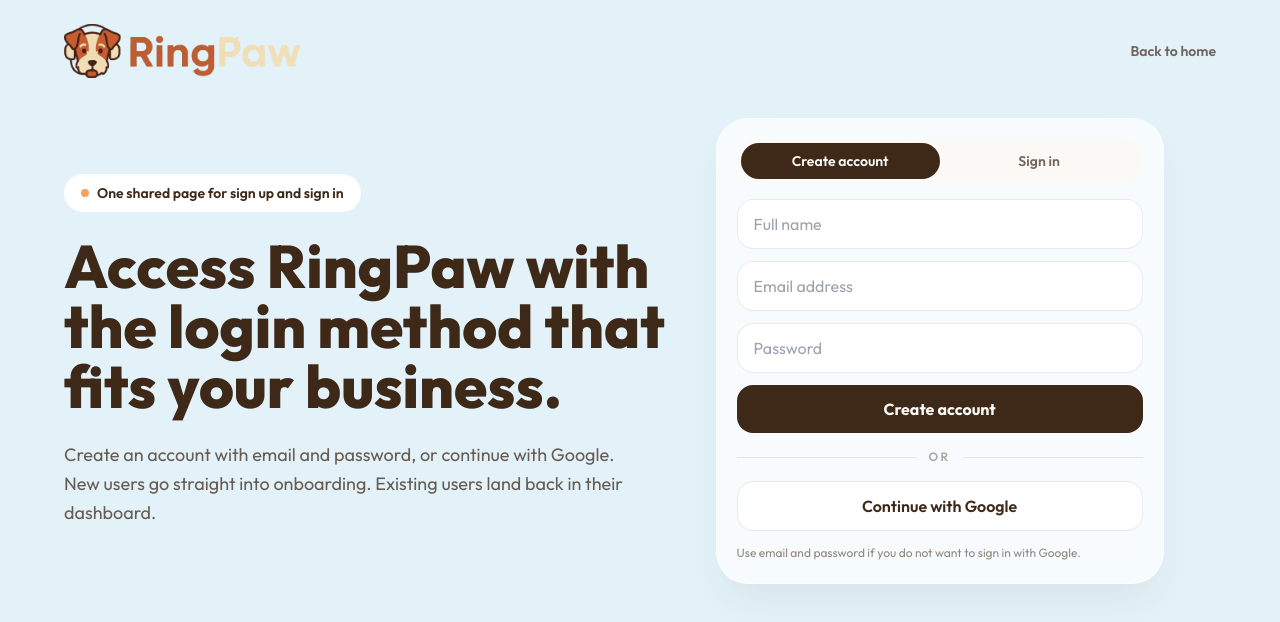
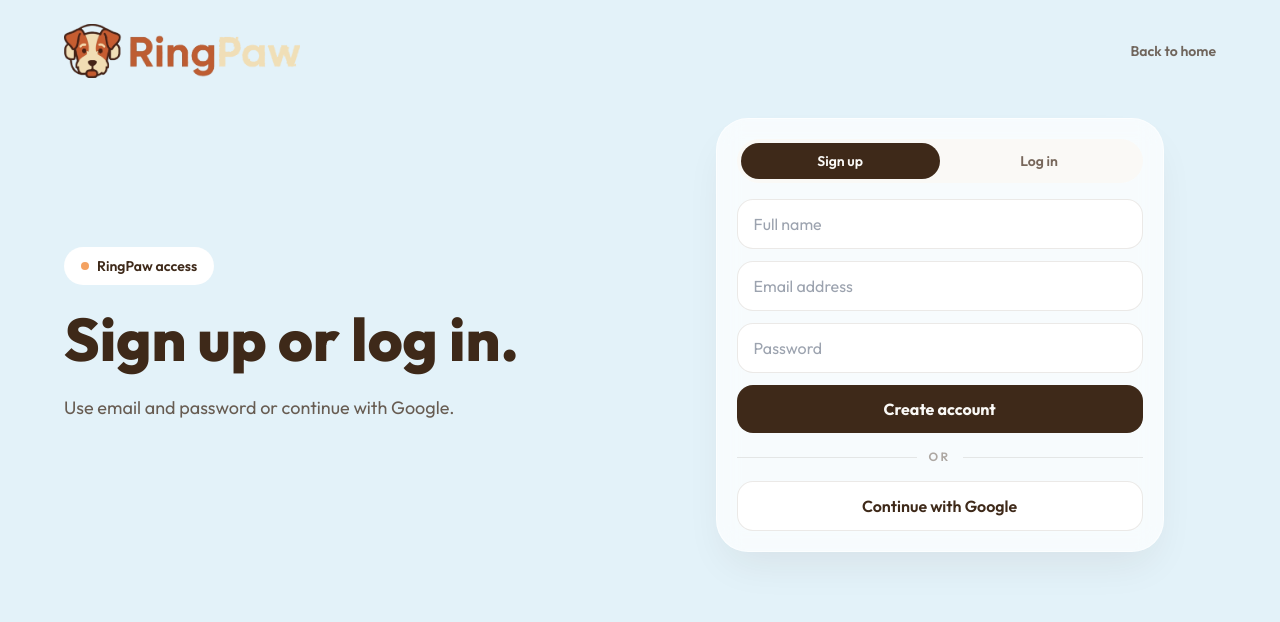
Before and after one commit to nitantbhartia/phonedesk, a Next.js app: page /auth in a window 1280 px wide. Shown: the top 622 px of the page. Built offline with nearby package versions, Linux system fonts and the light colour scheme; no server answers.

Commit message:
Tighten auth page copy

```diff
--- a/src/app/auth/page.tsx
+++ b/src/app/auth/page.tsx
@@ -77,13 +77,13 @@ function AuthPageContent() {
         <div className="space-y-6">
           <p className="inline-flex items-center gap-2 rounded-full border border-white/50 bg-paw-surface px-4 py-2 text-sm font-semibold">
             <span className="h-2 w-2 rounded-full bg-paw-orange" />
-            One shared page for sign up and sign in
+            RingPaw access
           </p>
           <h1 className="text-4xl font-extrabold leading-tight sm:text-6xl">
-            Access RingPaw with the login method that fits your business.
+            Sign up or log in.
           </h1>
           <p className="max-w-xl text-lg leading-relaxed text-paw-brown/75">
-            Create an account with email and password, or continue with Google. New users go straight into onboarding. Existing users land back in their dashboard.
+            Use email and password or continue with Google.
           </p>
         </div>
 
--- a/src/components/auth-panel.tsx
+++ b/src/components/auth-panel.tsx
@@ -78,7 +78,7 @@ export function AuthPanel({ initialMode = "signup" }: { initialMode?: AuthMode }
             authMode === "signup" ? "bg-paw-brown text-paw-cream" : "text-paw-brown/70"
           }`}
         >
-          Create account
+          Sign up
         </button>
         <button
           type="button"
@@ -90,7 +90,7 @@ export function AuthPanel({ initialMode = "signup" }: { initialMode?: AuthMode }
             authMode === "signin" ? "bg-paw-brown text-paw-cream" : "text-paw-brown/70"
           }`}
         >
-          Sign in
+          Log in
         </button>
       </div>
 
@@ -132,7 +132,7 @@ export function AuthPanel({ initialMode = "signup" }: { initialMode?: AuthMode }
             ? "Please wait..."
             : authMode === "signup"
               ? "Create account"
-              : "Sign in with password"}
+              : "Log in"}
         </button>
       </form>
 
@@ -151,10 +151,6 @@ export function AuthPanel({ initialMode = "signup" }: { initialMode?: AuthMode }
         Continue with Google
       </button>
 
-      <p className="mt-3 text-xs leading-relaxed text-paw-brown/55">
-        Use email and password if you do not want to sign in with Google.
-      </p>
-
       {authError ? <p className="mt-3 text-sm text-red-600">{authError}</p> : null}
     </div>
   );
```
